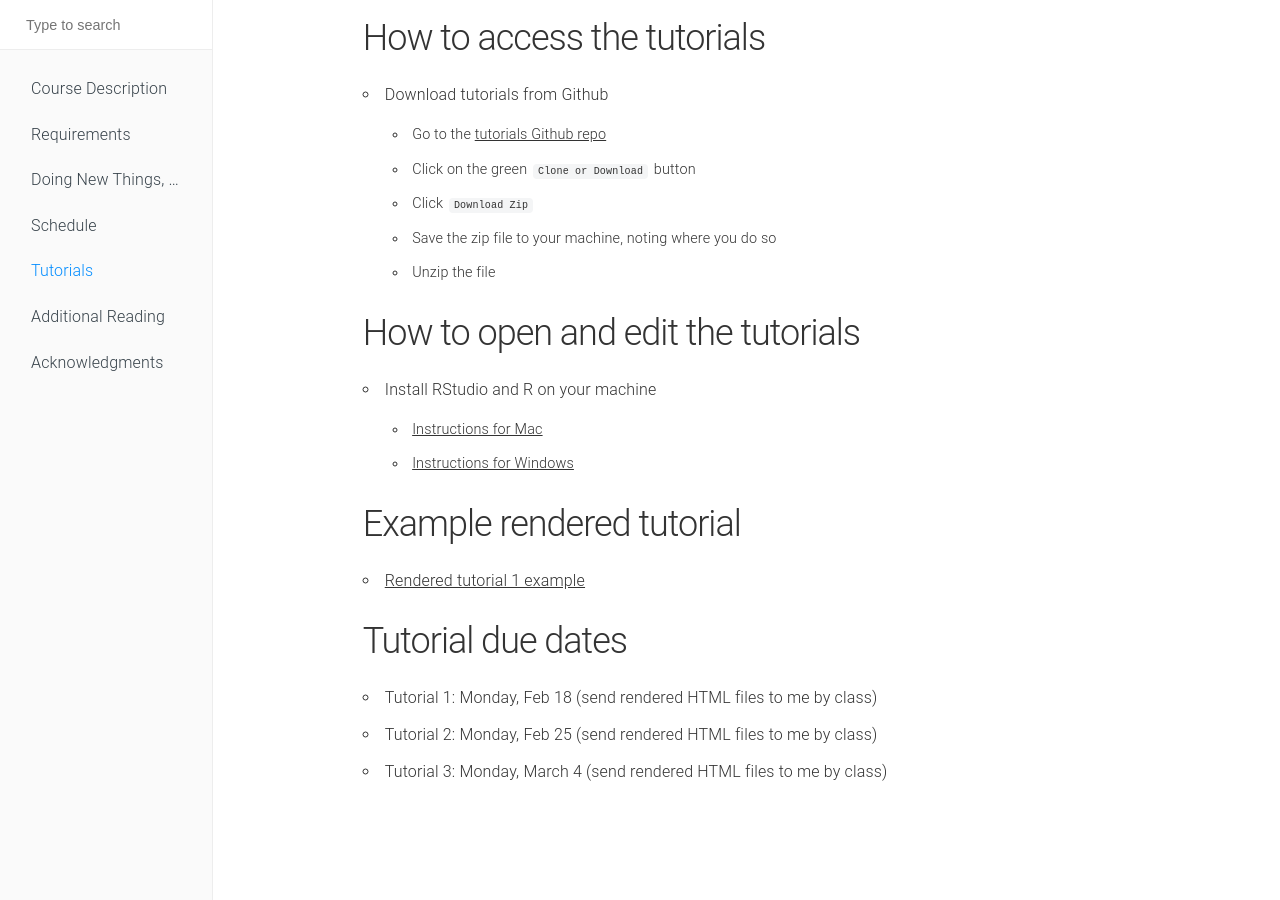
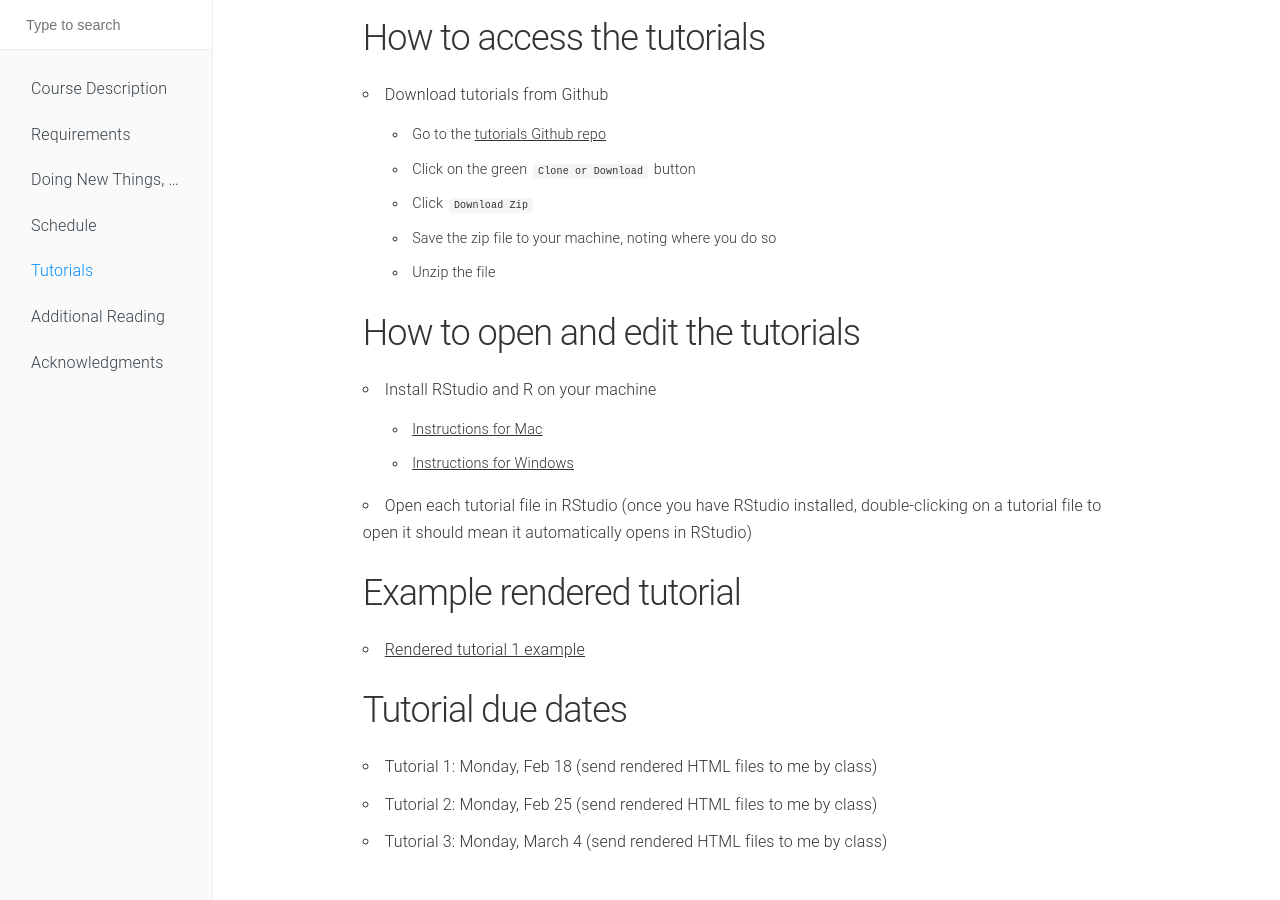
Before and after one commit to lcthomas/eng682s19, a Jekyll site: the page built from tutorials.md, in a window 1280 px wide. Built offline with Jekyll 4.4.1, drawn with Linux system fonts in a browser that asks for light colours.

Commit message:
Opening tutorials

```diff
--- a/tutorials.md
+++ b/tutorials.md
@@ -15,6 +15,7 @@ navigation: 5
 * Install RStudio and R on your machine
   - [Instructions for Mac](https://medium.com/@GalarnykMichael/install-r-and-rstudio-on-mac-e911606ce4f4)
   - [Instructions for Windows](https://medium.com/@GalarnykMichael/install-r-and-rstudio-on-windows-5f503f708027)
+* Open each tutorial file in RStudio (once you have RStudio installed, double-clicking on a tutorial file to open it should mean it automatically opens in RStudio)
 
 ## Example rendered tutorial
 * [Rendered tutorial 1 example](https://lindsaythomas.net/eng682s19/tutorial-1.html)
```
